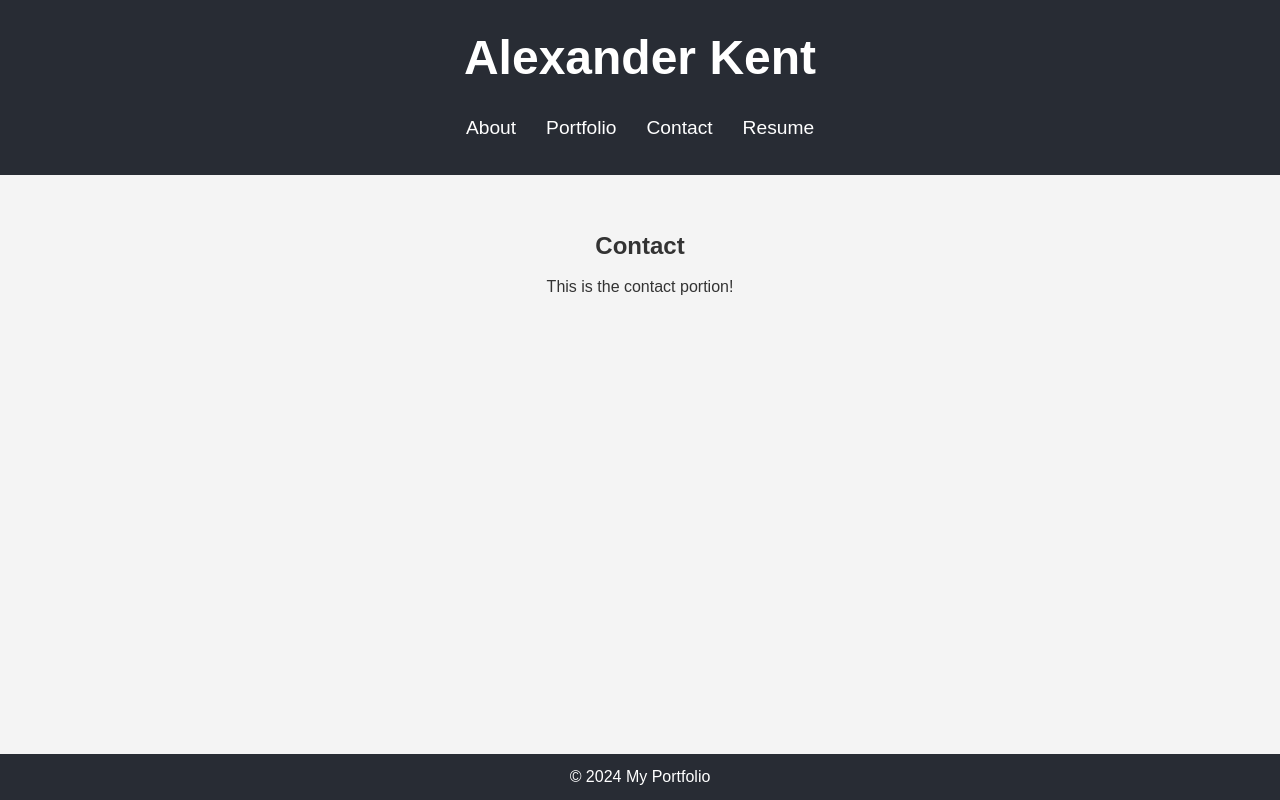
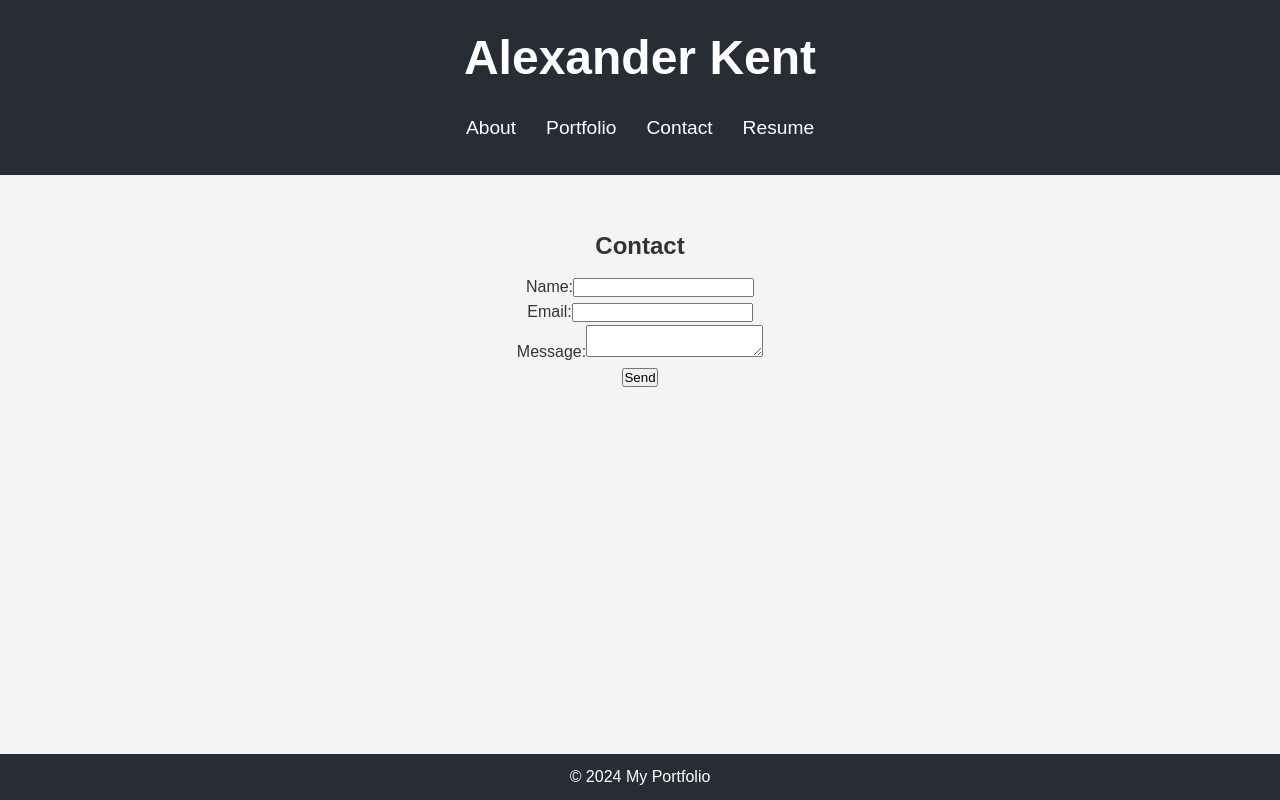
Before and after one commit to Akent90/MyPortfolio, a React (Create React App) app: page /contact in a window 1280 px wide. Built offline with nearby package versions, Linux system fonts and the light colour scheme.

Commit message:
Adding form section to Contact page

```diff
--- a/src/pages/Contact.jsx
+++ b/src/pages/Contact.jsx
@@ -1,10 +1,97 @@
-import React from 'react';
+import React, { useState } from 'react';
 
-const Contact = () => (
-    <section>
-        <h2>Contact</h2>
-        <p>This is the contact portion!</p>
-    </section>
-);
+const Contact = () => {
+    const [name, setName] = useState('');
+    const [email, setEmail] = useState('');
+    const [message, setMessage] = useState('');
+    const [errors, setErrors] = useState({});
+
+    const validateField = (fiels, value) => {
+        let isValid = true;
+        if (value.trim() === '') {
+            setErrors(prevErros => ({ ...prevErrors, [field]: 'This fiels is required' }));
+            isValid = false;
+        } else {
+            setErrors(prevErrors => {
+                const { [field]: removedError, ...restErrors } = prevErrors;
+                return restErrors;
+            });
+        }
+
+        if (field === 'email' && value.trim() !== '') {
+            const emailRegex = /^[^\s@]+@[^\s@]+\.[^\s@]+$/;
+            if (!emailRegex.test(value.trim())) {
+                setErrors(prevErrors => ({ ...prevErrors, email: 'Please enter a valid email address' }));
+                isValid= false;
+            }
+        }
+
+        return isValid;
+    };
+
+    const handleBlur = (event) => {
+        const { name, value } = event.target;
+        validateField(name, value);
+    };
+
+    const handleSubmit = (event) => {
+        event.preventDefault();
+        let formIsValid = true;
+        formIsValid &=  validateField('name', name);
+        formIsValid &= validateField('email', email);
+        formIsValid &= validateField('message', message);
+
+        if (formIsValid) {
+            console.log('Form is valid and can be submitted');
+        }
+    };
+
+    return (
+        <section>
+            <h2>Contact</h2>
+            <form onSubmit={handleSubmit}>
+                <div>
+                    <label htmlFor="name">Name:</label>
+                    <input
+                        type="text"
+                        id="name"
+                        name="name"
+                        value={name}
+                        onChange={(e) => setName(e.target.value)}
+                        onBlur={handleBlur}
+                        required
+                    />
+                    {errors.name && <p className="error">{errors.name}</p>}
+                </div>
+                <div>
+                    <label htmlFor="email">Email:</label>
+                    <input
+                        type="email"
+                        id="email"
+                        name="email"
+                        value={email}
+                        onChange={(e) => setEmail(e.target.value)}
+                        onBlur={handleBlur}
+                        required
+                    />
+                    {errors.email && <p className="error">{errors.email}</p>}
+                </div>
+                <div>
+                    <label htmlFor="message">Message:</label>
+                    <textarea
+                        id="message"
+                        name="message"
+                        value={message}
+                        onChange={(e) => setMessage(e.target.value)}
+                        onBlur={handleBlur}
+                        required
+                    />
+                    {errors.message && <p className="error">{errors.message}</p>}
+                </div>
+                <button type="submit">Send</button>
+            </form>
+        </section>
+    );
+};
 
 export default Contact;
```
